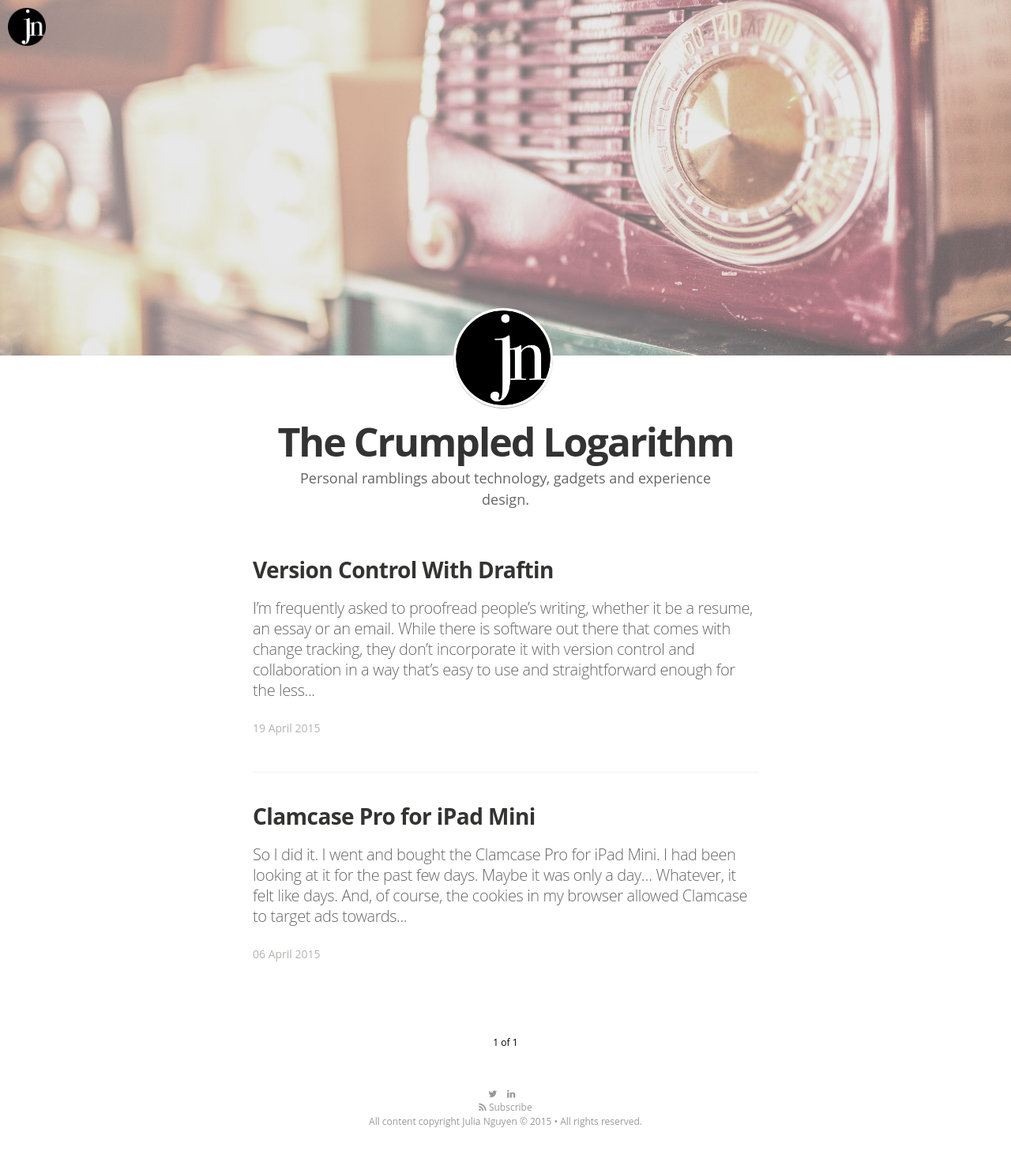
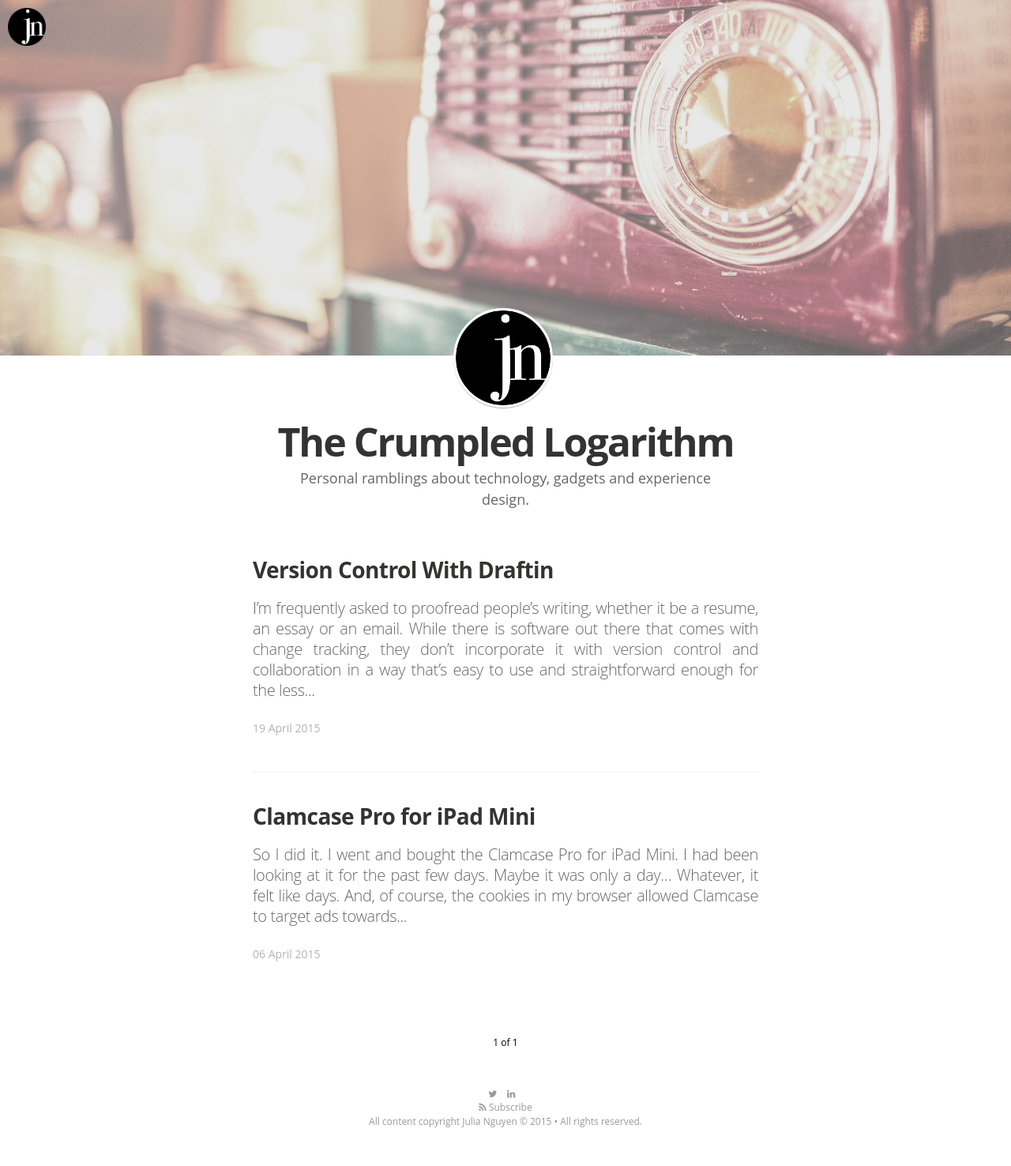
Before and after one commit to uxjulia/jekyll-blog, a Jekyll site: the page built from index.html, in a window 1280 px wide. Shown: the whole page at 79% size. Built offline with Jekyll 4.4.1, drawn with Linux system fonts in a browser that asks for light colours; nearby versions of some CDN libraries; some web fonts are replaced; Markdown is read by kramdown in place of the engine named in the settings; the list of posts is cut into pages by our own code.

Commit message:
justified excerpts and font color for bottom text on post layout

```diff
--- a/css/main.sass
+++ b/css/main.sass
@@ -156,6 +156,7 @@ body
     .post-excerpt
       letter-spacing: -0.02em
       font-weight: 300
+      text-align: justify
       font-style: normal
       font-size: 20px
       line-height: 1.3
@@ -505,8 +506,8 @@ body
         .poweredby
           display: block
           padding-bottom: 18px
-          font-weight: 700
-          color: #333
+          // font-weight: 700
+          // color: #333
 .share
   text-align: right
   padding: 20px 0 0
```
